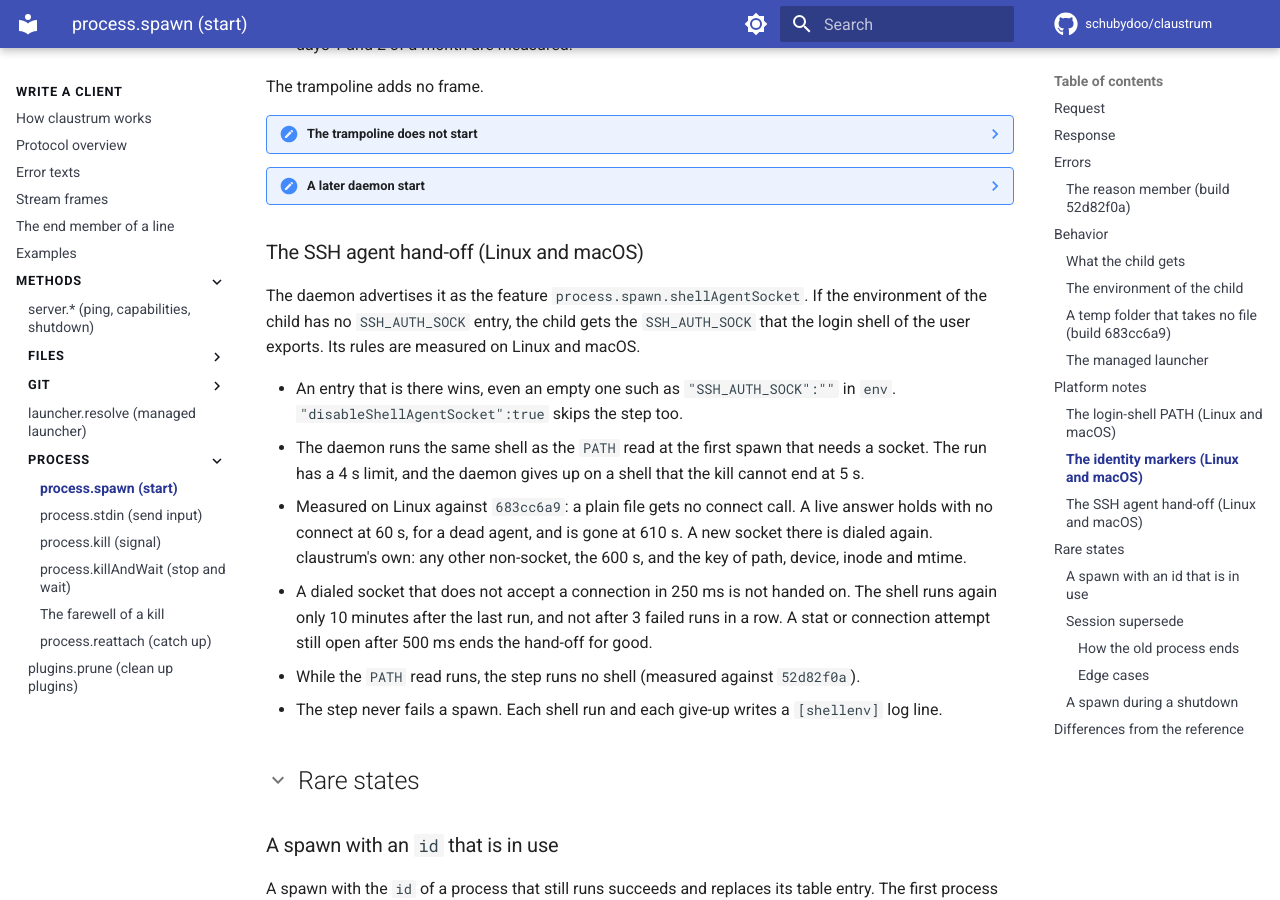
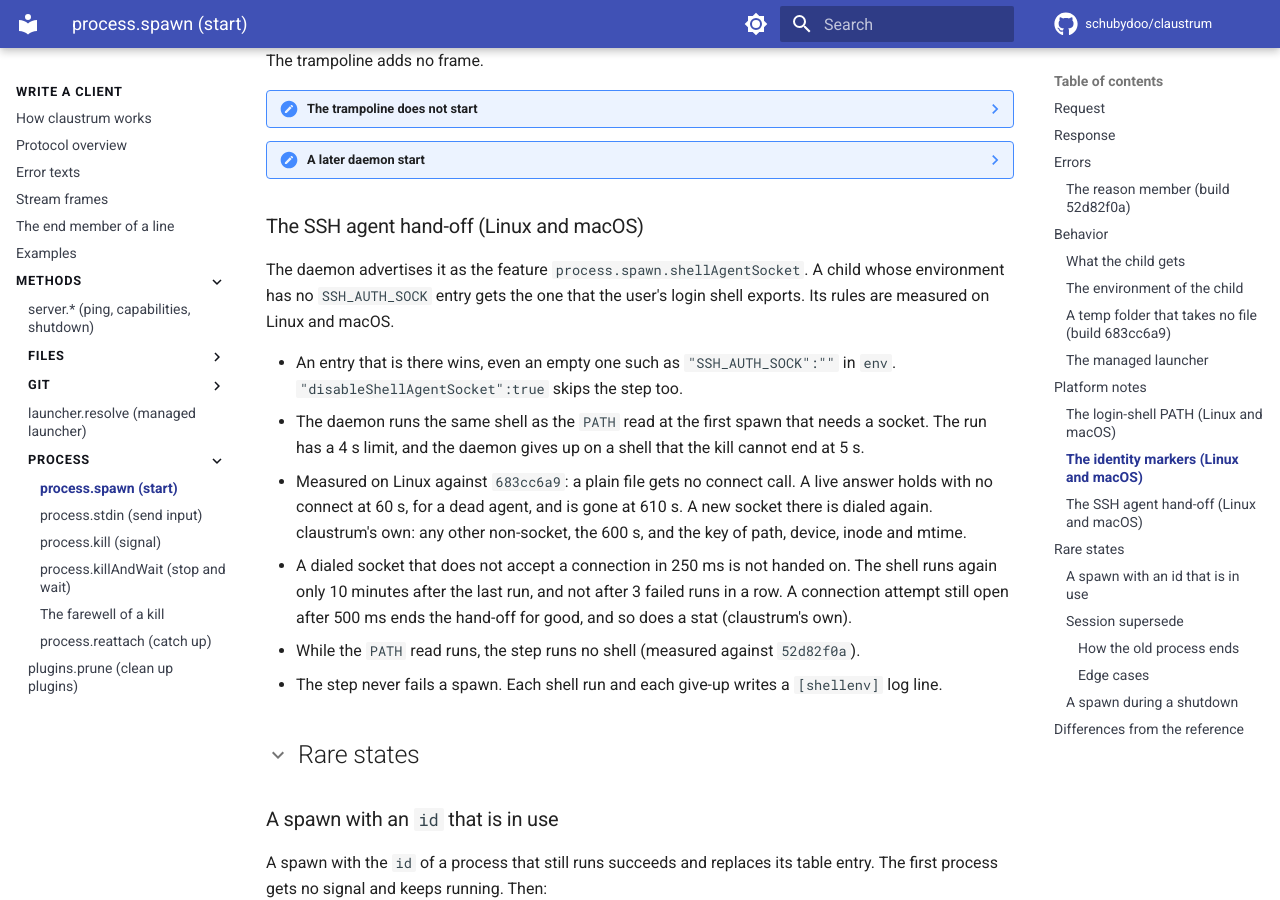
Before and after one commit to schubydoo/claustrum, an MkDocs documentation site: the page built from docs/protocol/process-spawn.md, in a window 1280 px wide and 900 px high, scrolled down 6122 px. Built offline with MkDocs 1.6.1 and Material for MkDocs 9.7.7, drawn with Linux system fonts in a browser that asks for light colours; comment, search, counter and statistics services are not loaded; some of the changed text lies outside the part shown.

Commit message:
docs: label the stat bound of the agent check, restore the cwd condition
Co-Authored-By: Claude Opus 5.5 <noreply@anthropic.com>

```diff
--- a/docs/protocol/process-spawn.md
+++ b/docs/protocol/process-spawn.md
@@ -173,19 +173,19 @@ The daemon starts the child through a short re-exec of its own binary, the exec-
 The trampoline adds no frame.
 
 ??? note "The trampoline does not start"
-    If the trampoline does not start, the daemon logs `[process.Manager] exec trampoline failed for <id> (<error>); starting it directly — a successor daemon will not be able to reap it` and starts the command directly (measured on Linux). The frame then names the command, for example `fork/exec <command>: permission denied`. If that direct start works, the reply is success (from the code). The child then gets `CLAUDE_SSH_RUN_DIR` and no `CLAUDE_SSH_CHILD` (from the code).
+    If the trampoline does not start, the daemon logs `[process.Manager] exec trampoline failed for <id> (<error>); starting it directly — a successor daemon will not be able to reap it` and starts the command directly (measured on Linux). The frame then names the command, for example `fork/exec <command>: permission denied` for a `cwd` that the daemon cannot enter. From the code: if that direct start works, the reply is success, and the child gets `CLAUDE_SSH_RUN_DIR` and no `CLAUDE_SSH_CHILD`.
 
 ??? note "A later daemon start"
     On Linux and macOS a daemon that holds the [run-dir lock](../DAEMON.md#run-dir-lock-daemonlock) records each child in its run dir. A later daemon start on the same socket reads the records of a daemon that is gone. It ends each child whose process still matches its record, with `SIGTERM` and then `SIGKILL`. [Child records and the reap](../DAEMON.md#child-records-and-the-reap-linux-and-macos) has the rules. Windows records no child. A record that cannot be written does not fail the spawn, and the child still gets both identity markers.
 
 ### The SSH agent hand-off (Linux and macOS)
 
-The daemon advertises it as the feature `process.spawn.shellAgentSocket`. If the environment of the child has no `SSH_AUTH_SOCK` entry, the child gets the `SSH_AUTH_SOCK` that the login shell of the user exports. Its rules are measured on Linux and macOS.
+The daemon advertises it as the feature `process.spawn.shellAgentSocket`. A child whose environment has no `SSH_AUTH_SOCK` entry gets the one that the user's login shell exports. Its rules are measured on Linux and macOS.
 
 - An entry that is there wins, even an empty one such as `"SSH_AUTH_SOCK":""` in `env`. `"disableShellAgentSocket":true` skips the step too.
 - The daemon runs the same shell as the `PATH` read at the first spawn that needs a socket. The run has a 4 s limit, and the daemon gives up on a shell that the kill cannot end at 5 s.
 - Measured on Linux against `683cc6a9`: a plain file gets no connect call. A live answer holds with no connect at 60 s, for a dead agent, and is gone at 610 s. A new socket there is dialed again. claustrum's own: any other non-socket, the 600 s, and the key of path, device, inode and mtime.
-- A dialed socket that does not accept a connection in 250 ms is not handed on. The shell runs again only 10 minutes after the last run, and not after 3 failed runs in a row. A stat or connection attempt still open after 500 ms ends the hand-off for good.
+- A dialed socket that does not accept a connection in 250 ms is not handed on. The shell runs again only 10 minutes after the last run, and not after 3 failed runs in a row. A connection attempt still open after 500 ms ends the hand-off for good, and so does a stat (claustrum's own).
 - While the `PATH` read runs, the step runs no shell (measured against `52d82f0a`).
 - The step never fails a spawn. Each shell run and each give-up writes a `[shellenv]` log line.
 
```
Also changed, not shown: other parts of docs/protocol/process-spawn.md (+1 -1 lines).
